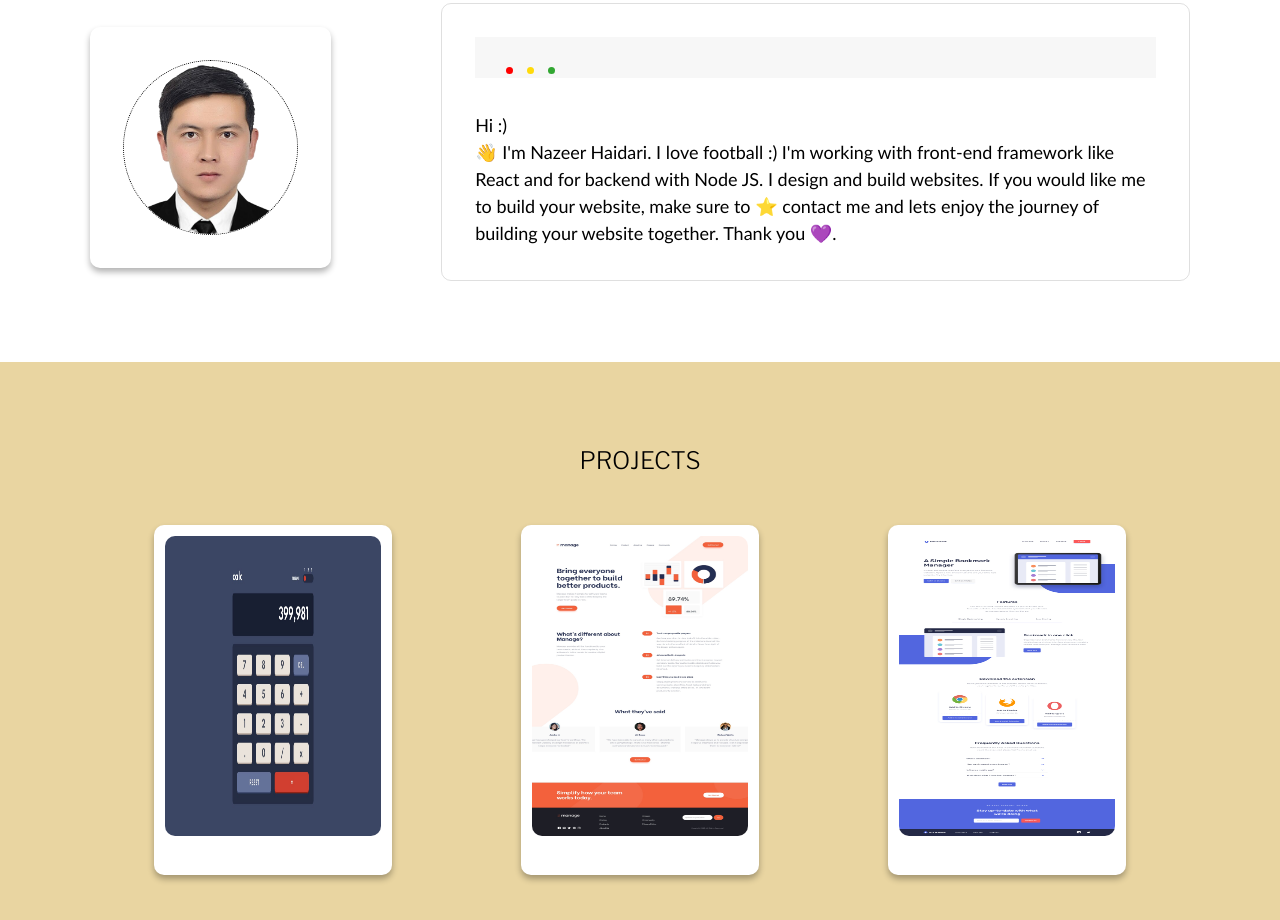
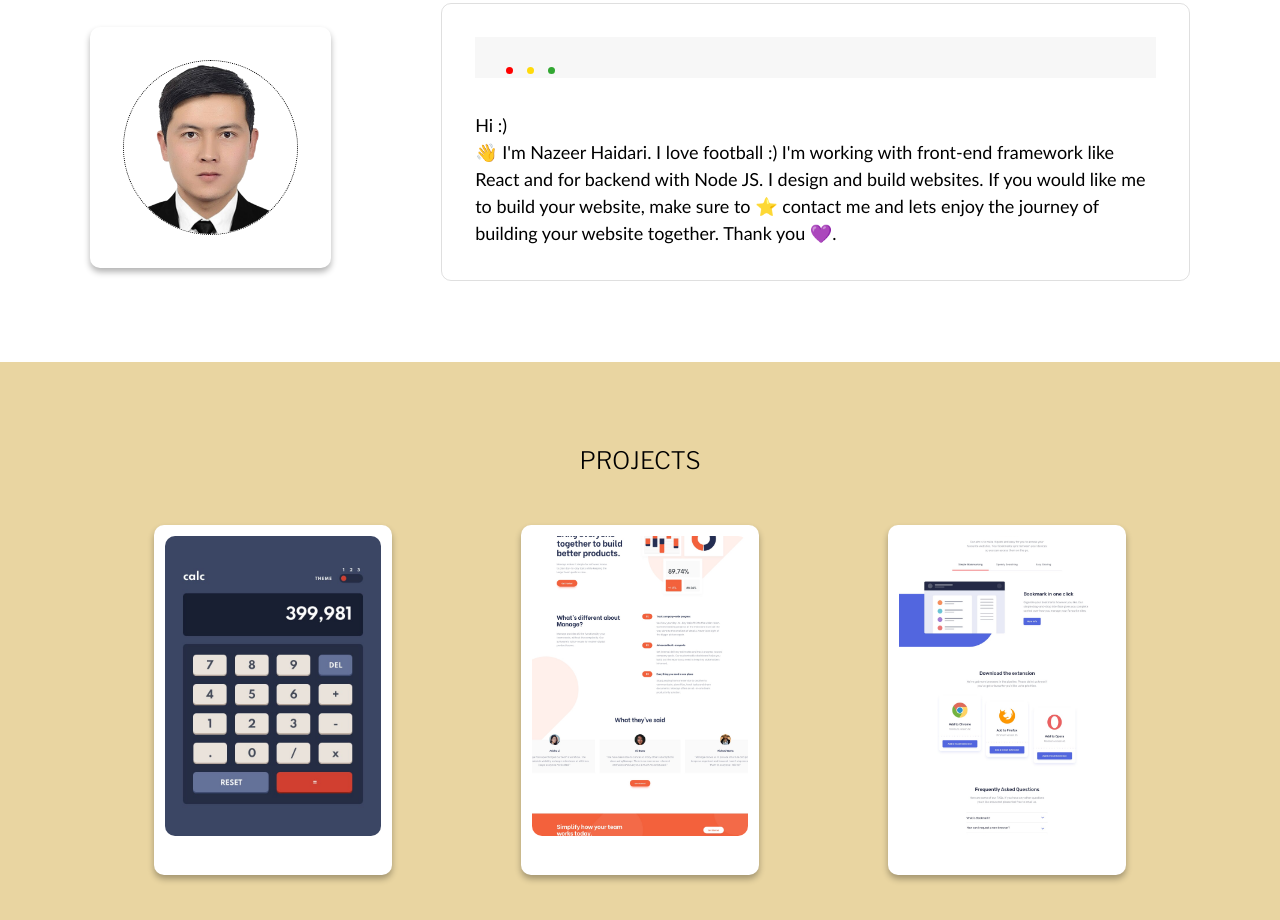
Before and after one commit to Nazeer2020/portfolio, a plain HTML site: page index.html in a window 1280 px wide. Shown: the part 266-1186 px from the top of the page. Drawn offline with nearby package versions, Linux system fonts and the light colour scheme.

Commit message:
Update style.css
16 commits

```diff
--- a/style/style.css
+++ b/style/style.css
@@ -40,6 +40,8 @@ p {
 img {
   max-width: 100%;
   max-width: 100%;
+  aspect-ratio: 1/1;
+  object-fit: cover;
 }
 
 ul {
```
